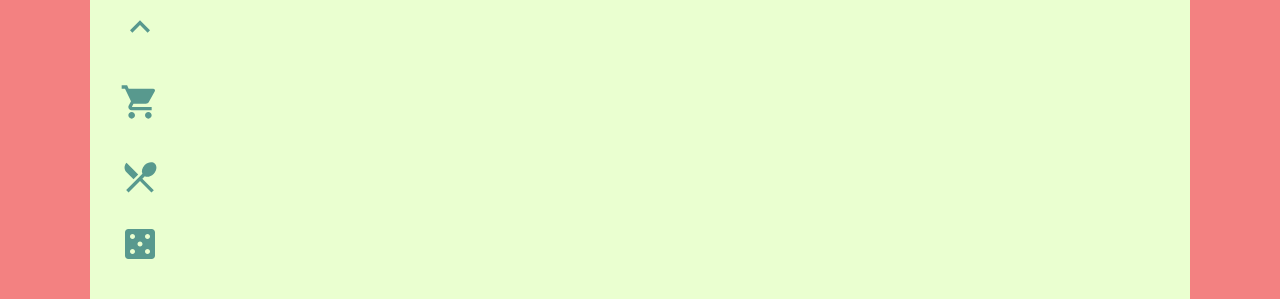
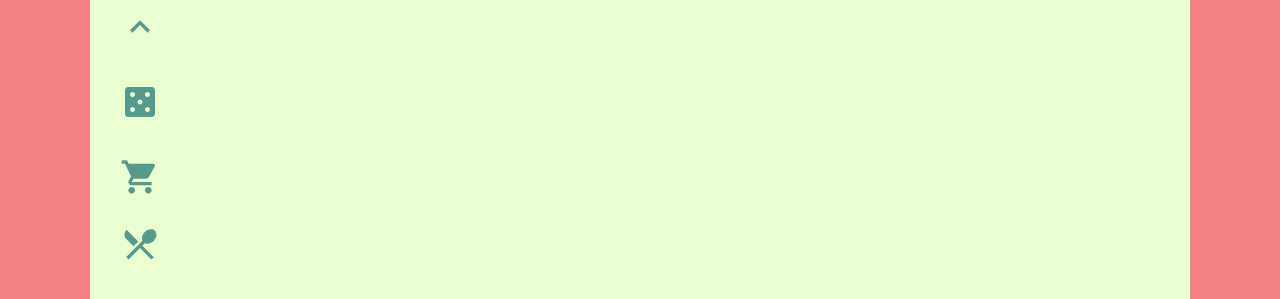
Before and after one commit to ivandesh/cooking_calendar, a React (Create React App) app: page / in a window 1280 px wide. Shown: the part 653-952 px from the top of the page. Built offline with nearby package versions, Linux system fonts and the light colour scheme.

Commit message:
small fix

```diff
--- a/src/pages/week/index.tsx
+++ b/src/pages/week/index.tsx
@@ -90,6 +90,12 @@ const Week = () => {
             </IconButton>
             <IconButton
               size="small"
+              onClick={() => dispatch(randomize({type: 'random'}))}
+            >
+              <CasinoIcon />
+            </IconButton>
+            <IconButton
+              size="small"
               onClick={() => setIsTotalOpen(true)}
             >
               <ShoppingCartIcon />
@@ -99,12 +105,6 @@ const Week = () => {
               onClick={() => setResetDialogOpen(true)}
             >
               <LocalDiningIcon />
-            </IconButton>
-            <IconButton
-              size="small"
-              onClick={() => dispatch(randomize({type: 'random'}))}
-            >
-              <CasinoIcon />
             </IconButton>
           </ButtonsWrapper>
         </Ingredients>
```
